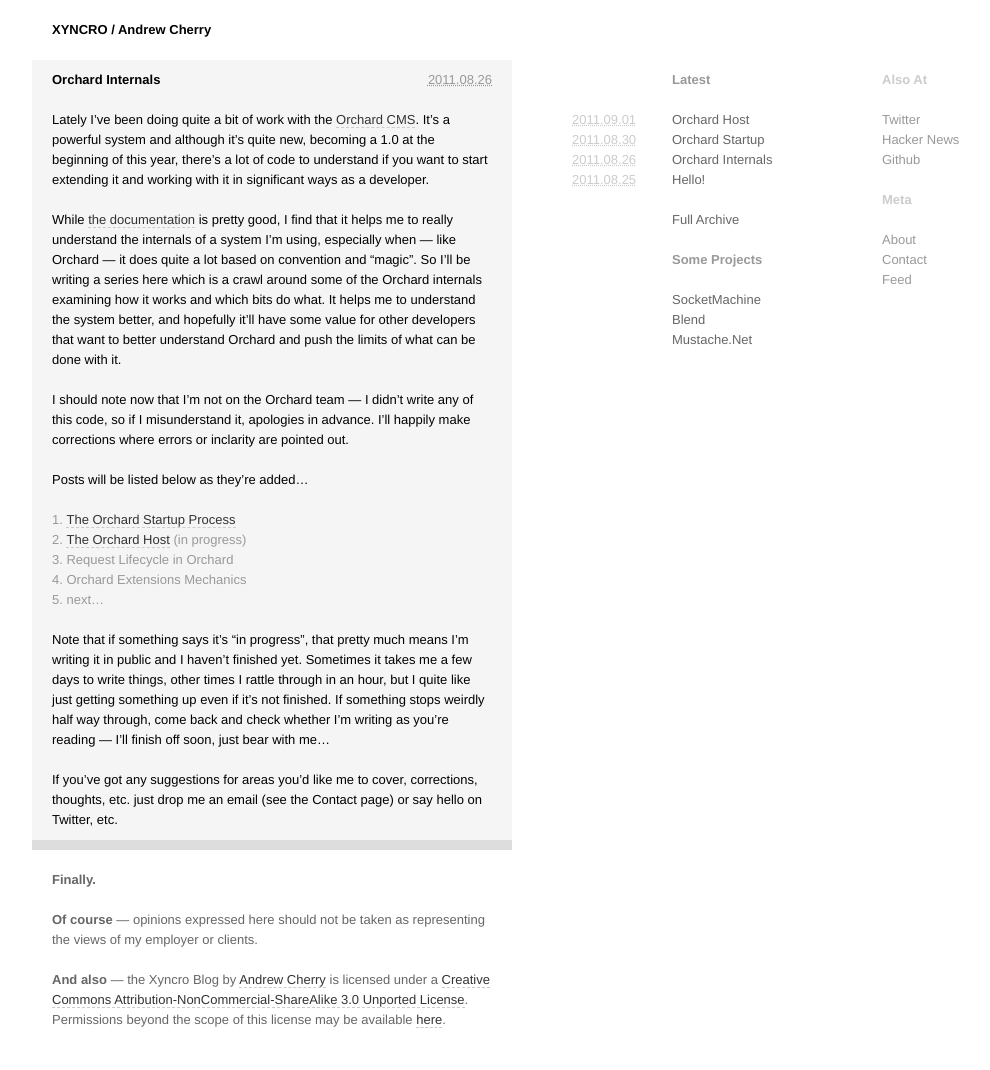
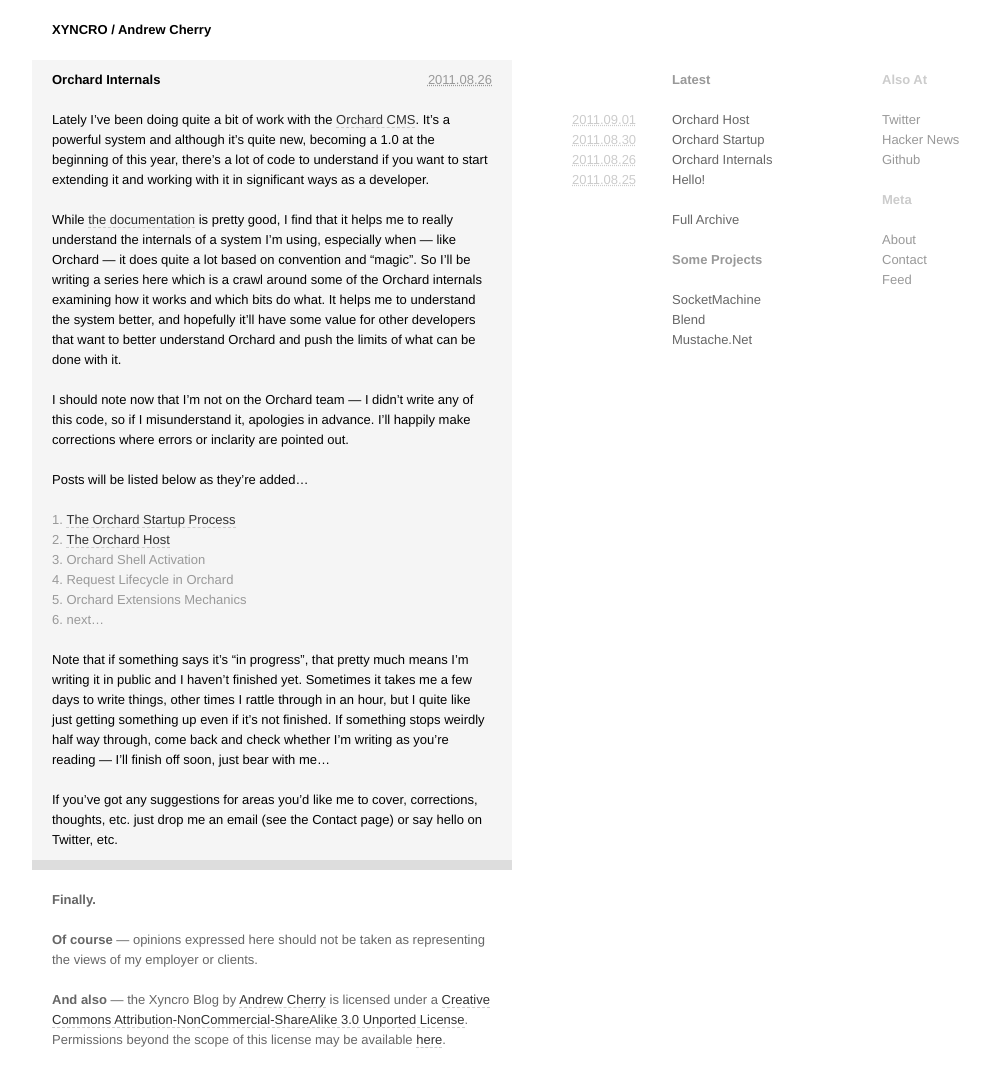
Before and after one commit to kolektiv/kolektiv.github.io, a Jekyll site: the page built from _posts/2011-08-26-orchard-internals-series.md, in a window 1280 px wide. Shown: the whole page, without its empty margins (18-1008 px from the left). Built offline with Jekyll 4.4.1, drawn with Linux system fonts in a browser that asks for light colours.

Commit message:
editing host article

```diff
--- a/_posts/2011-08-26-orchard-internals-series.md
+++ b/_posts/2011-08-26-orchard-internals-series.md
@@ -14,10 +14,11 @@
 Posts will be listed below as they're added...
 
 1. [The Orchard Startup Process][Orchard Startup]
-2. [The Orchard Host][Orchard Host] (in progress)
-3. Request Lifecycle in Orchard
-4. Orchard Extensions Mechanics
-5. next...
+2. [The Orchard Host][Orchard Host]
+3. Orchard Shell Activation
+4. Request Lifecycle in Orchard
+5. Orchard Extensions Mechanics
+6. next...
 
 Note that if something says it's "in progress", that pretty much means I'm writing it in public and I haven't finished yet. Sometimes it takes me a few days to write things, other times I rattle through in an hour, but I quite like just getting something up even if it's not finished. If something stops weirdly half way through, come back and check whether I'm writing as you're reading &mdash; I'll finish off soon, just bear with me...
 
```
